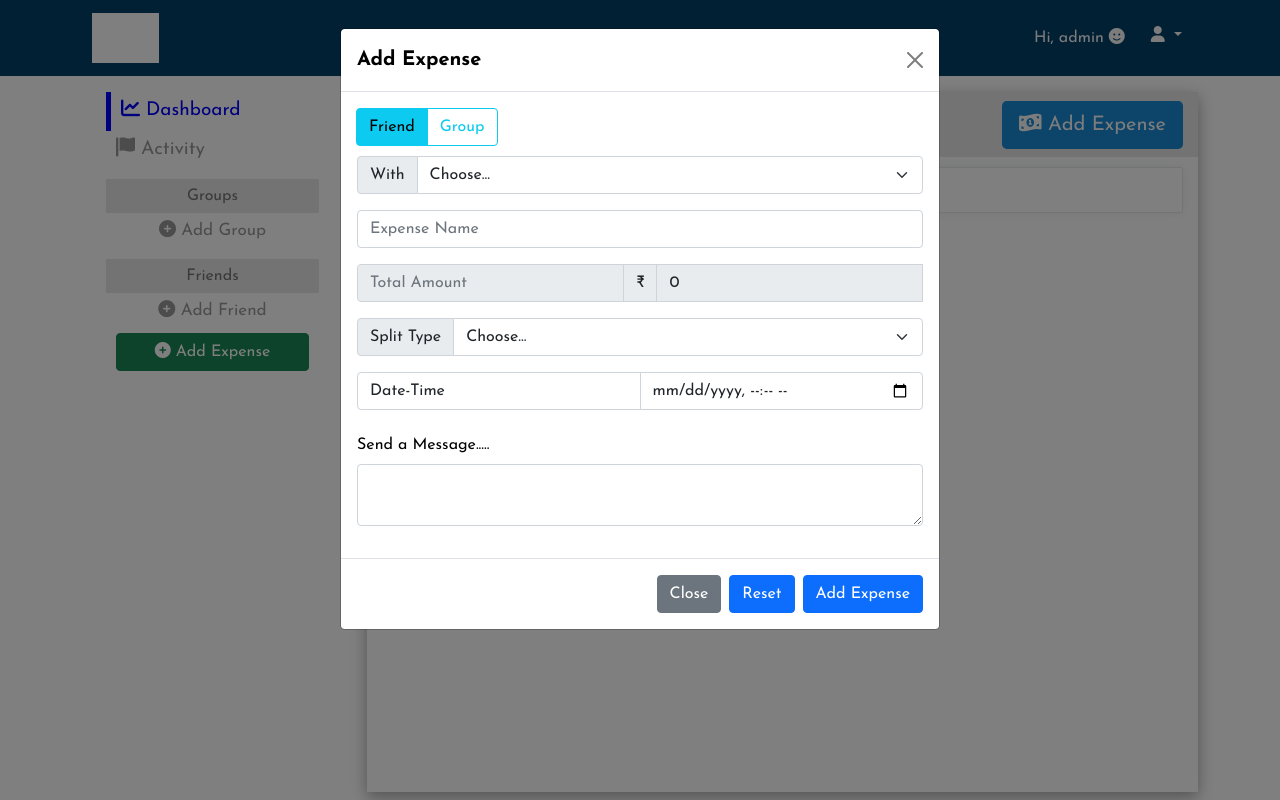
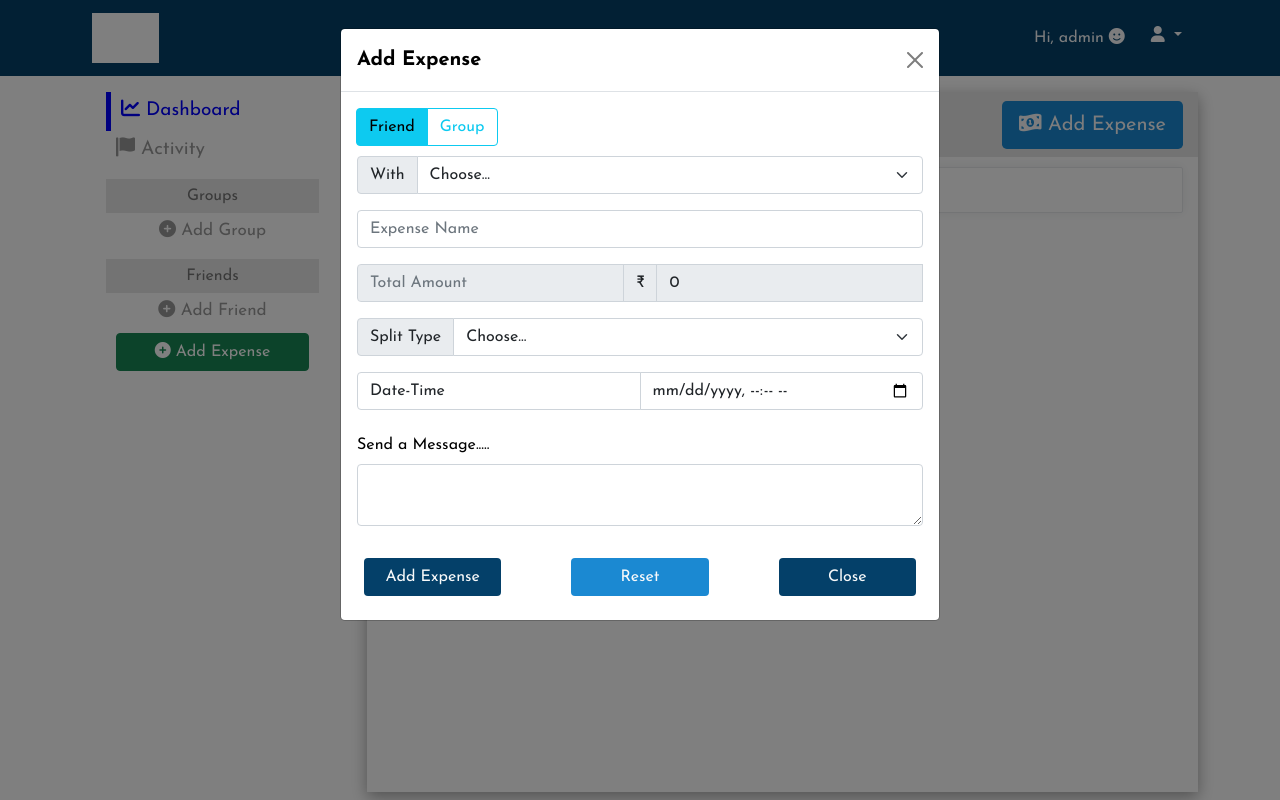
Before and after one commit to Parth971/ET, a Django app: page /dashboard/ in a window 1280 px wide, after a click on "Add Expense". Run offline with Django 4.2, Linux system fonts and the light colour scheme; a user stored in the database is signed in; data comes from the database, SQL or seed files in the repository; both versions use the stored data as it was after the commit; some libraries are stand-ins or nearby versions; grey boxes are pictures that could not be loaded.

Commit message:
Reset password UI upadted

```diff
--- a/Final Project Code/templates/base.html
+++ b/Final Project Code/templates/base.html
@@ -70,10 +70,10 @@
           {% else %}
 
           <li class="nav-item">
-            <button type="button" class="btn btn-outline-light" data-bs-toggle="modal" data-bs-target="#login_modal">
+            <button type="button" class="btn btn-outline-light mx-2" data-bs-toggle="modal" data-bs-target="#login_modal">
               Log In
             </button>
-            <button type="button" class="btn btn-outline-light" data-bs-toggle="modal" data-bs-target="#signup_modal">
+            <button type="button" class="btn btn-outline-light mx-2" data-bs-toggle="modal" data-bs-target="#signup_modal">
               Join Us!
             </button>
           </li>
@@ -230,22 +230,21 @@
   <!-- Forgot password Modal -->
   <div class="modal fade" id="forgot_password_modal" tabindex="-1" aria-labelledby="forgot_password_modal_label"
     aria-hidden="true">
-    <div class="modal-dialog">
+    <div class="modal-dialog modal-dialog-centered">
       <div class="modal-content">
         <div class="modal-header">
-          <h5 class="modal-title" id="forgot_password_modal_label">Reset Password</h5>
+          <h5 class="modal-title fw-bold" id="forgot_password_modal_label">Reset Password</h5>
           <button type="button" class="btn-close" data-bs-dismiss="modal" aria-label="Close"></button>
         </div>
         <div class="modal-body">
 
-          <p>Forgotten your password? Enter your email address below, and we'll email instructions for setting a new
-            one.</p>
+          <p>Did you forgot your Password?<br> No worries, please enter your Registerd Email address below and we'll send you a link in a minute to reset your password.</p>
           <form id="reset_password_form">
             <div class="form-floating mb-3">
               <input type="email" class="form-control" id="reset_password_email" placeholder="name@example.com">
               <label for="reset_password_email">Email address</label>
               <span class='validation_error' id='reset_password_email_error'>
-                <p>Email not valid!</p>
+                <p>Invalid Email!</p>
               </span>
             </div>
 
@@ -255,7 +254,7 @@
           <div id="reset_password_message">
 
           </div>
-          <button class="btn btn-primary" id='send_password_reset_mail'>Send email</button>
+          <button class="btn primary-btn text-light" id='send_password_reset_mail'>Send Email</button>
 
         </div>
       </div>
--- a/Final Project Code/templates/home/dashboard.html
+++ b/Final Project Code/templates/home/dashboard.html
@@ -508,7 +508,7 @@
     <div class="modal-dialog">
         <div class="modal-content">
             <div class="modal-header">
-                <h5 class="modal-title" id="add_friend_modal_label">Add/Invite for Friends</h5>
+                <h5 class="modal-title fw-bold" id="add_friend_modal_label">Add/ Invite your Friends</h5>
                 <button type="button" class="btn-close" data-bs-dismiss="modal" aria-label="Close"></button>
             </div>
             <div class="modal-body">
@@ -550,7 +550,7 @@
     <div class="modal-dialog">
         <div class="modal-content">
             <div class="modal-header">
-                <h5 class="modal-title" id="add_group_modal_label">Add Group</h5>
+                <h5 class="modal-title fw-bold" id="add_group_modal_label">Add Group</h5>
                 <button type="button" class="btn-close" data-bs-dismiss="modal" aria-label="Close"></button>
             </div>
             <div class="modal-body">
@@ -590,9 +590,16 @@
 
                 </div>
             </div>
-            <div class="modal-footer">
-                <button type="button" class="btn btn-primary" id="add_group_submit_btn">Add</button>
-                <button type="button" class="btn btn-secondary" data-bs-dismiss="modal">Close</button>
+            <div class="text-center mb-2">
+               <div class="row">
+                <div class="col-md-6">
+                    <button type="button" class="btn btn-sm primary-btn w-75 text-light" id="add_group_submit_btn">Add</button>
+
+                   </div>
+                   <div class="col-md-6">
+                    <button type="button" class="btn btn-sm secondary-btn w-75 text-light" data-bs-dismiss="modal">Close</button>
+                   </div>
+               </div>
             </div>
         </div>
     </div>
@@ -759,10 +766,18 @@
                     </div>
                 </div>
             </div>
-            <div class="modal-footer">
-                <button type="button" class="btn btn-secondary" data-bs-dismiss="modal">Close</button>
-                <button type="button" class="btn btn-primary" id='reset_form'>Reset</button>
-                <button type="button" class="btn btn-primary" id='add_expense'>Add Expense</button>
+            <div class="mb-4">
+                <div class="row text-center">
+                    <div class="col-md-4">
+                         <button type="button" class="btn primary-btn w-75 text-light" id='add_expense'>Add Expense</button>
+                    </div>
+                    <div class="col-md-4">
+                         <button type="button" class="btn secondary-btn w-75 text-light" id='reset_form'>Reset</button>
+                    </div>
+                    <div class="col-md-4">
+                        <button type="button" class="btn primary-btn w-75 text-light" data-bs-dismiss="modal">Close</button>
+                    </div>
+                </div>
             </div>
         </div>
     </div>
--- a/Final Project Code/templates/password_reset_email.txt
+++ b/Final Project Code/templates/password_reset_email.txt
@@ -10,6 +10,6 @@ This link can only be used once. If you need to reset your password again, pleas
 If you did not make this request, you can simply ignore this email.
 
 Sincerely,
-The Website Team
+Expense Tracker Team.
 
 {% endautoescape %}
```
Also changed, not shown: Final Project Code/db.sqlite3.
